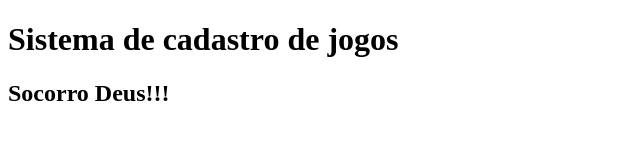
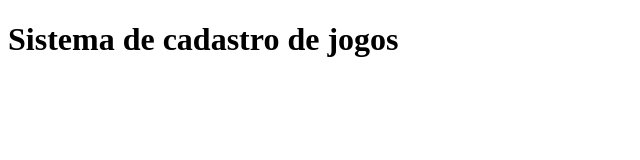
Before and after one commit to AmileAraujo/sistema-de-cadastro, a plain HTML site: page index.html in a window 1280 px wide. Shown: the whole page, without its empty margins (0-640 px from the left). Drawn offline with Linux system fonts and the light colour scheme.

Commit message:
linkando o app js com html

```diff
--- a/index.html
+++ b/index.html
@@ -8,6 +8,5 @@
 <body>
     <h1>Sistema de cadastro de jogos</h1>
     <script src="app.js"></script>
-    <h2>Socorro Deus!!!</h2>
 </body>
 </html>
```
